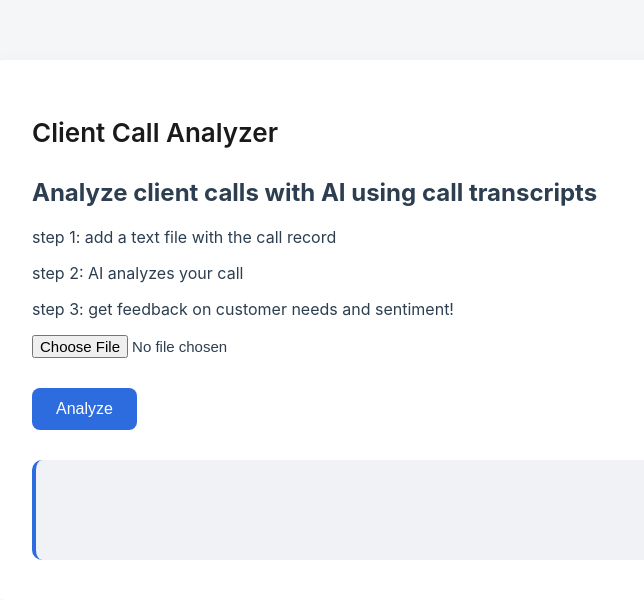
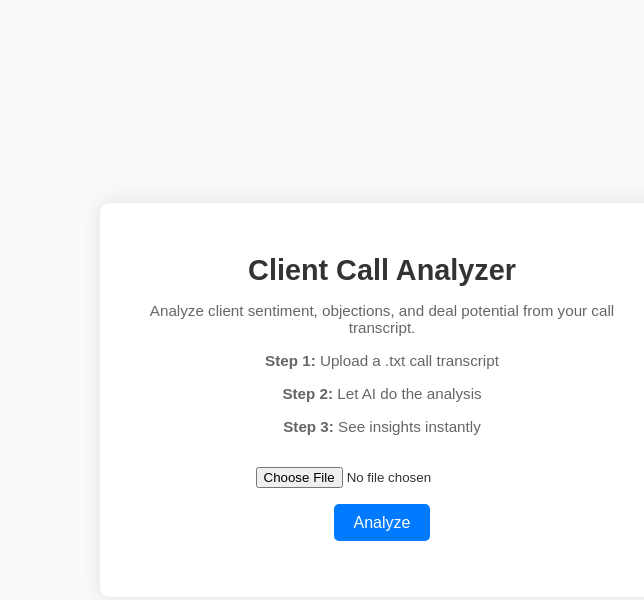
Before and after one commit to yahyaahmed2/client-call-analyzer, a plain HTML site: page client/index.html in a window 1280 px wide. Shown: the whole page, without its empty margins (258-902 px from the left). Drawn offline with Linux system fonts and the light colour scheme.

Commit message:
Polished UI

```diff
--- a/client/index.html
+++ b/client/index.html
@@ -7,18 +7,19 @@
   <link rel="stylesheet" href="styles.css">
 </head>
 <body>
-  <main class="container" role="main">
+  <main class="container">
     <h1>Client Call Analyzer</h1>
-    <h2>      Analyze client calls with AI using call transcripts</h2>
-    <p>step 1: add a text file with the call record</p>
-    <p>step 2: AI analyzes your call</p>
-    <p>step 3: get feedback on customer needs and sentiment!</p>
+    <p>Analyze client sentiment, objections, and deal potential from your call transcript.</p>
 
-    <label for="fileInput" class="visually-hidden">Upload Transcript</label>
-    <input type="file" id="fileInput" accept=".txt" aria-label="Upload Transcript"/>
+    <p><strong>Step 1:</strong> Upload a .txt call transcript</p>
+    <p><strong>Step 2:</strong> Let AI do the analysis</p>
+    <p><strong>Step 3:</strong> See insights instantly</p>
+
+    <input type="file" id="fileInput" accept=".txt" />
+    <br/>
     <button id="analyzeBtn" type="button">Analyze</button>
 
-    <output id="output" aria-live="polite"></output>
+    <output id="output"></output>
   </main>
 
   <script src="script.js"></script>
--- a/client/styles.css
+++ b/client/styles.css
@@ -1,74 +1,56 @@
     body {
-  margin: 0;
-  padding: 60px 20px;
-  font-family: 'Inter', 'Segoe UI', Tahoma, sans-serif;
-  background-color: #f4f6f8;
-  color: #2c3e50;
+      font-family: Arial, sans-serif;
+      background-color: #f9f9f9;
+      color: #333;
       display: flex;
       justify-content: center;
-  align-items: flex-start;
+      align-items: center;
       min-height: 100vh;
+      margin: 0;
     }
 
     .container {
-  background-color: #fff;
-  max-width: 700px;
+      background: #fff;
+      padding: 2rem;
+      border-radius: 10px;
+      box-shadow: 0 0 20px rgba(0,0,0,0.1);
+      max-width: 500px;
       width: 100%;
-  border-radius: 12px;
-  padding: 40px;
-  box-shadow: 0 10px 30px rgba(0, 0, 0, 0.06);
-  transition: box-shadow 0.3s ease;
+      text-align: center;
     }
 
-.container h1 {
-  font-size: 26px;
-  margin-bottom: 30px;
-  font-weight: 600;
-  color: #1a1a1a;
+    h1 {
+      font-size: 1.8rem;
+      margin-bottom: 0.5rem;
+    }
+
+    p {
+      font-size: 0.95rem;
+      margin-bottom: 1rem;
+      color: #666;
     }
 
     input[type="file"] {
-  display: block;
-  margin-bottom: 20px;
-  font-size: 15px;
+      margin: 1rem 0;
     }
 
     button {
-  background-color: #2d6cdf;
-  color: #fff;
+      background-color: #007bff;
+      color: white;
       border: none;
-  padding: 12px 24px;
-  font-size: 16px;
-  border-radius: 8px;
+      padding: 0.6rem 1.2rem;
+      border-radius: 5px;
       cursor: pointer;
-  transition: background 0.3s ease;
-  margin-top: 10px;
+      font-size: 1rem;
     }
 
     button:hover {
-  background-color: #1f56ba;
+      background-color: #0056b3;
     }
 
-output#output {
+    output {
       display: block;
-  margin-top: 30px;
-  background-color: #f0f2f5;
-  padding: 20px;
-  border-radius: 10px;
+      margin-top: 1.5rem;
+      text-align: left;
       white-space: pre-wrap;
-  font-family: 'Courier New', monospace;
-  font-size: 14px;
-  line-height: 1.6;
-  border-left: 4px solid #2d6cdf;
-  min-height: 60px;
     }
-
-/* Accessibility helper */
-.visually-hidden {
-  position: absolute;
-  left: -10000px;
-  top: auto;
-  width: 1px;
-  height: 1px;
-  overflow: hidden;
-}
```
Lines whose indentation alone changed are shown as unchanged.
